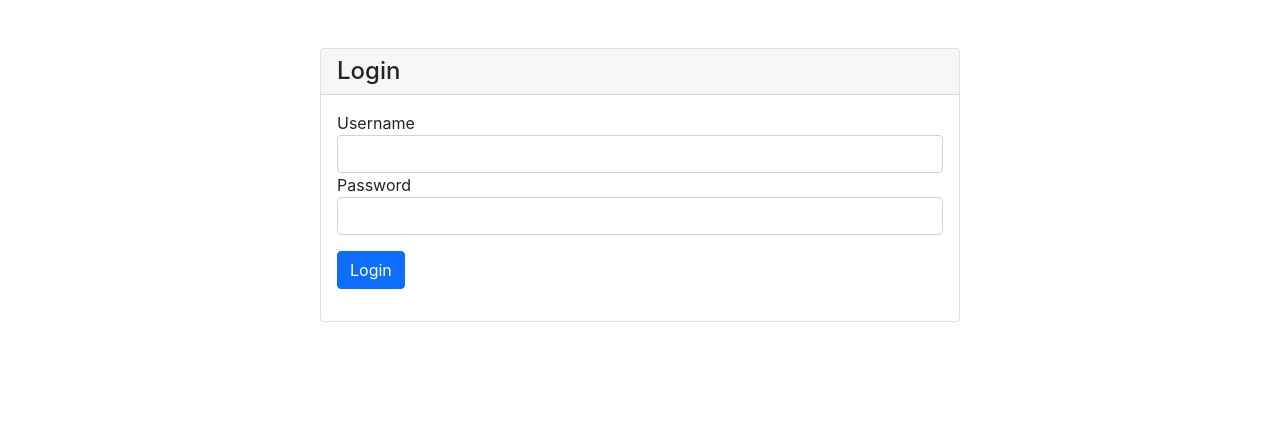
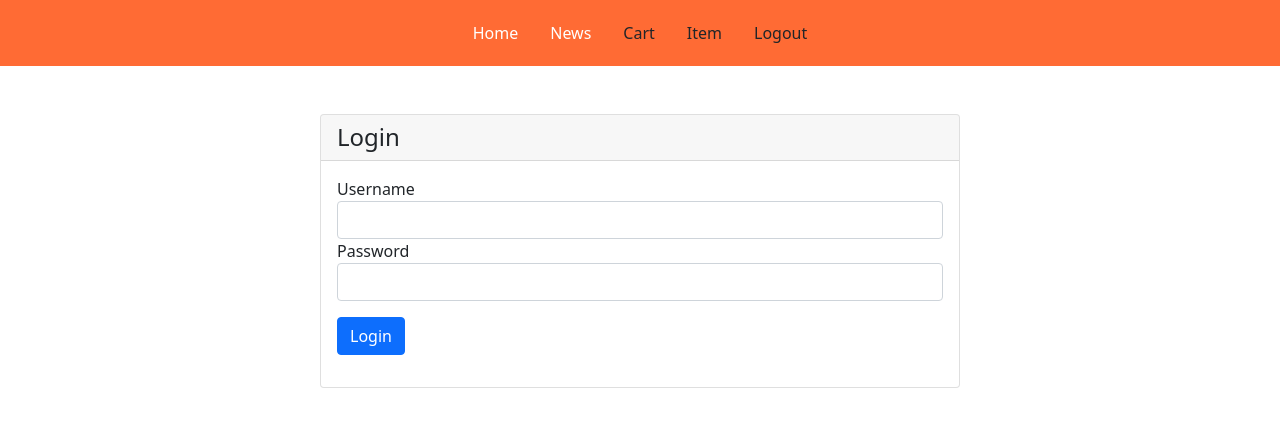
Before and after one commit to dipstech1/zonepick-next, a Next.js app: page /account/login in a window 1280 px wide. Shown: the top 426 px of the page. Built offline with nearby package versions, Linux system fonts and the light colour scheme.

Commit message:
route guard implemented

```diff
--- /dev/null
+++ b/components/Navbar/index.js
@@ -0,0 +1,15 @@
+const Navbar = () => {
+    return (
+        <>
+            <ul>
+                <li><a href="#home">Home</a></li>
+                <li><a href="#news">News</a></li>
+                <li><a >Cart</a></li>
+                <li><a >Item</a></li>
+                <li><a >Logout</a></li>
+            </ul>
+        </>
+    )
+}
+
+export default Navbar
--- a/hoc/authPage.js
+++ b/hoc/authPage.js
@@ -1,5 +1,6 @@
 import { useRouter } from "next/router";
 import { useEffect, useState } from "react";
+import { getDataFromLocalstorage } from "utils/storage.util";
 
 const authPage = (WrappedComponent) => {
   return (props) => {
@@ -7,7 +8,7 @@ const authPage = (WrappedComponent) => {
     const [verified, setVerified] = useState(false);
 
     useEffect(async () => {
-      const accessToken = localStorage.getItem("accessToken");
+      const accessToken = getDataFromLocalstorage('token')
       if (!accessToken) {
         Router.replace("/account/login");
       } else {
--- /dev/null
+++ b/hoc/router.guard.js
@@ -0,0 +1,47 @@
+import { useState, useEffect } from 'react';
+import { useRouter } from 'next/router';
+import { getDataFromLocalstorage } from 'utils/storage.util';
+
+export { RouteGuard };
+
+function RouteGuard({ children }) {
+    const router = useRouter();
+    const [authorized, setAuthorized] = useState(false);
+
+    useEffect(() => {
+        // on initial load - run auth check
+        authCheck(router.asPath);
+
+        // on route change start - hide page content by setting authorized to false
+        const hideContent = () => setAuthorized(false);
+        router.events.on('routeChangeStart', hideContent);
+
+        // on route change complete - run auth check
+        router.events.on('routeChangeComplete', authCheck)
+
+        // unsubscribe from events in useEffect return function
+        return () => {
+            router.events.off('routeChangeStart', hideContent);
+            router.events.off('routeChangeComplete', authCheck);
+        }
+
+        // eslint-disable-next-line react-hooks/exhaustive-deps
+    }, []);
+
+    function authCheck(url) {
+        // redirect to login page if accessing a private page and not logged in
+        const publicPaths = ['/account/login', 'account/signup'];
+        const path = url.split('?')[0];
+        if (!getDataFromLocalstorage('token') && !publicPaths.includes(path)) {
+            setAuthorized(false);
+            router.push({
+                pathname: '/account/login',
+                query: { returnUrl: router.asPath }
+            });
+        } else {
+            setAuthorized(true);
+        }
+    }
+
+    return (authorized && children);
+}
--- a/pages/_app.js
+++ b/pages/_app.js
@@ -1,8 +1,18 @@
 import 'bootstrap/dist/css/bootstrap.css'
+import Navbar from 'components/Navbar'
+import { RouteGuard,a } from 'hoc/router.guard'
+import { getDataFromLocalstorage } from 'utils/storage.util'
 import '../styles/globals.css'
 
 function MyApp({ Component, pageProps }) {
-  return <Component {...pageProps} />
+  return (
+    <>
+      <Navbar/>
+      <RouteGuard>
+         <Component {...pageProps} />
+      </RouteGuard>
+    </>
+  )
 }
 
 export default MyApp
--- a/pages/account/login.jsx
+++ b/pages/account/login.jsx
@@ -1,4 +1,4 @@
-import { useRouter } from 'next/router';
+import Router, { useRouter } from 'next/router';
 import { useForm } from 'react-hook-form';
 import { yupResolver } from '@hookform/resolvers/yup';
 import * as Yup from 'yup';
@@ -6,6 +6,7 @@ import * as Yup from 'yup';
 import {accountService } from 'services';
 import { fetchWrapper } from 'helpers';
 import axios from 'axios';
+import { setDataLocalStorage } from 'utils/storage.util';
 
 
 const login = () => {
@@ -43,6 +44,8 @@ const login = () => {
         })
       let data = await loginData.json();
       console.log(data);
+      setDataLocalStorage('token', data?.token);
+      router.replace("/dashboard")
 
     }
     return (
--- a/styles/Home.module.css
+++ /dev/null
@@ -1,116 +0,0 @@
-.container {
-  padding: 0 2rem;
-}
-
-.main {
-  min-height: 100vh;
-  padding: 4rem 0;
-  flex: 1;
-  display: flex;
-  flex-direction: column;
-  justify-content: center;
-  align-items: center;
-}
-
-.footer {
-  display: flex;
-  flex: 1;
-  padding: 2rem 0;
-  border-top: 1px solid #eaeaea;
-  justify-content: center;
-  align-items: center;
-}
-
-.footer a {
-  display: flex;
-  justify-content: center;
-  align-items: center;
-  flex-grow: 1;
-}
-
-.title a {
-  color: #0070f3;
-  text-decoration: none;
-}
-
-.title a:hover,
-.title a:focus,
-.title a:active {
-  text-decoration: underline;
-}
-
-.title {
-  margin: 0;
-  line-height: 1.15;
-  font-size: 4rem;
-}
-
-.title,
-.description {
-  text-align: center;
-}
-
-.description {
-  margin: 4rem 0;
-  line-height: 1.5;
-  font-size: 1.5rem;
-}
-
-.code {
-  background: #fafafa;
-  border-radius: 5px;
-  padding: 0.75rem;
-  font-size: 1.1rem;
-  font-family: Menlo, Monaco, Lucida Console, Liberation Mono, DejaVu Sans Mono,
-    Bitstream Vera Sans Mono, Courier New, monospace;
-}
-
-.grid {
-  display: flex;
-  align-items: center;
-  justify-content: center;
-  flex-wrap: wrap;
-  max-width: 800px;
-}
-
-.card {
-  margin: 1rem;
-  padding: 1.5rem;
-  text-align: left;
-  color: inherit;
-  text-decoration: none;
-  border: 1px solid #eaeaea;
-  border-radius: 10px;
-  transition: color 0.15s ease, border-color 0.15s ease;
-  max-width: 300px;
-}
-
-.card:hover,
-.card:focus,
-.card:active {
-  color: #0070f3;
-  border-color: #0070f3;
-}
-
-.card h2 {
-  margin: 0 0 1rem 0;
-  font-size: 1.5rem;
-}
-
-.card p {
-  margin: 0;
-  font-size: 1.25rem;
-  line-height: 1.5;
-}
-
-.logo {
-  height: 1em;
-  margin-left: 0.5rem;
-}
-
-@media (max-width: 600px) {
-  .grid {
-    width: 100%;
-    flex-direction: column;
-  }
-}
--- a/styles/globals.css
+++ b/styles/globals.css
@@ -1,16 +1,31 @@
-html,
-body {
-  padding: 0;
+ul {
+  list-style-type: none;
   margin: 0;
-  font-family: -apple-system, BlinkMacSystemFont, Segoe UI, Roboto, Oxygen,
-    Ubuntu, Cantarell, Fira Sans, Droid Sans, Helvetica Neue, sans-serif;
+  padding: 7px;
+  overflow: hidden;
+  background-color: #FF6B34;
+  display: flex;
+  justify-content: center;
 }
 
-a {
-  color: inherit;
+ul li{
+  float: left;
+}
+
+ul li > a {
+  display: block;
+  color: white;
+  text-align: center;
+  padding: 14px 16px;
   text-decoration: none;
 }
 
-* {
-  box-sizing: border-box;
+
+
+li a:hover:not(.active) {
+  color: #FFF;
+  border-bottom: #fff solid 1px;
 }
+
+.active {
+}
--- /dev/null
+++ b/styles/navbar.css
@@ -0,0 +1,31 @@
+ul {
+    list-style-type: none;
+    margin: 0;
+    padding: 7px;
+    overflow: hidden;
+    background-color: #FF6B34;
+    display: flex;
+    justify-content: center;
+  }
+
+ ul li{
+    float: left;
+}
+
+ul li > a {
+    display: block;
+    color: white;
+    text-align: center;
+    padding: 14px 16px;
+    text-decoration: none;
+  }
+
+
+
+  li a:hover:not(.active) {
+    color: #FFF;
+    border-bottom: #fff solid 1px;
+  }
+
+  .active {
+  }
--- /dev/null
+++ b/utils/storage.util.js
@@ -0,0 +1,12 @@
+
+export const getDataFromLocalstorage = (key) => {
+    if(key){
+        return localStorage.getItem(key);
+    }
+}
+
+export const setDataLocalStorage = (key,value) => {
+    if(value instanceof Object)
+        value = JSON.stringify(value);
+    localStorage.setItem(key,value);
+}
```
Also changed, not shown: pages/index.js (+1 -62 lines).
